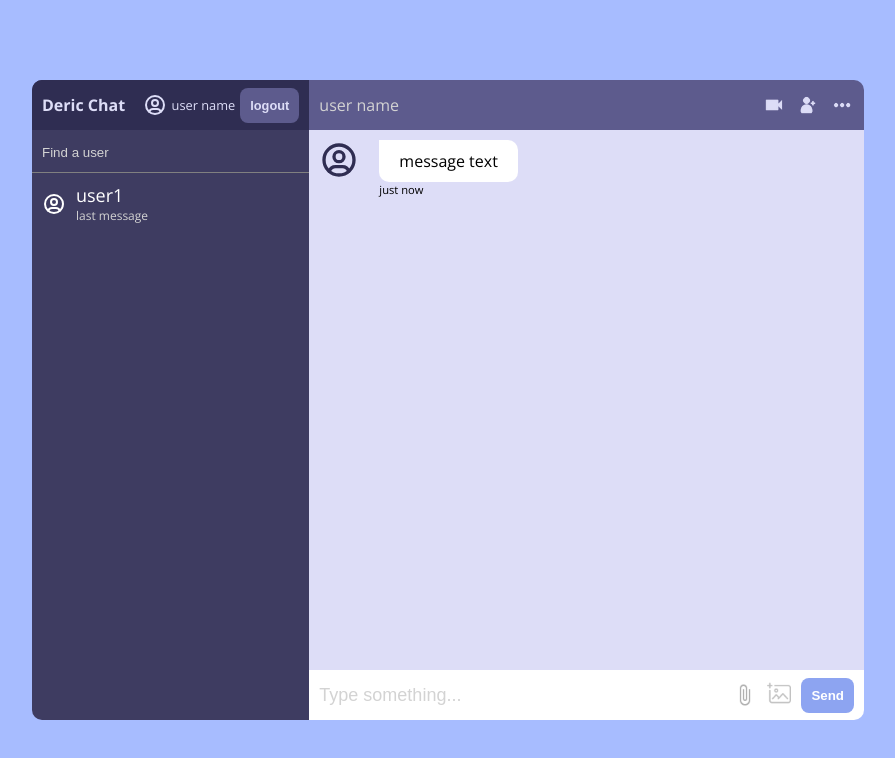
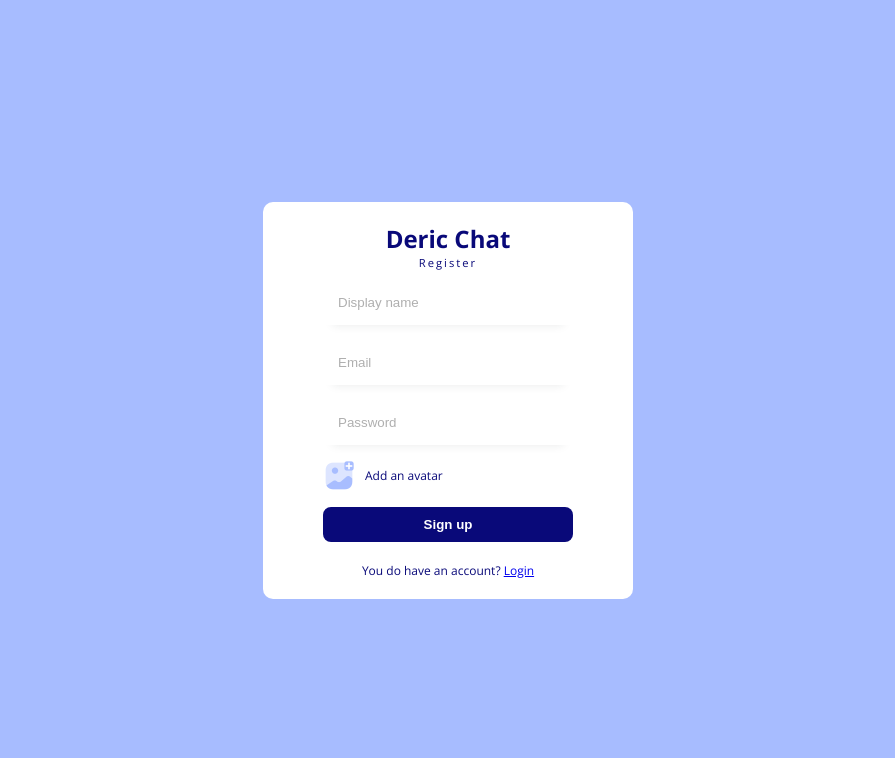
Before and after one commit to muhammadderic/realtime-private-chat-app, a React (Create React App) app: page /register in a window 1280 px wide. Shown: the top 758 px of the page, without its empty margins (192-1087 px from the left). Built offline with nearby package versions, Linux system fonts and the light colour scheme; no server answers.

Commit message:
Setting firebase and create handleSubmit in Register

```diff
--- a/package.json
+++ b/package.json
@@ -6,6 +6,9 @@
     "@testing-library/jest-dom": "^5.16.5",
     "@testing-library/react": "^13.4.0",
     "@testing-library/user-event": "^13.5.0",
+    "dotenv": "^16.0.3",
+    "env-cmd": "^10.1.0",
+    "firebase": "^9.19.1",
     "react": "^18.2.0",
     "react-dom": "^18.2.0",
     "react-router-dom": "^6.10.0",
@@ -17,7 +20,8 @@
     "start": "react-scripts start",
     "build": "react-scripts build",
     "test": "react-scripts test",
-    "eject": "react-scripts eject"
+    "eject": "react-scripts eject",
+    "start:dev": "env-cmd -f .env.development react-scripts start"
   },
   "eslintConfig": {
     "extends": [
--- a/src/App.js
+++ b/src/App.js
@@ -1,13 +1,13 @@
-// import Register from "./pages/Register";
+import Register from "./pages/Register";
 // import Login from "./pages/Login";
-import Home from "./pages/Home";
+// import Home from "./pages/Home";
 
 function App() {
   return (
     <>
-      {/* <Register /> */}
+      <Register />
       {/* <Login /> */}
-      <Home />
+      {/* <Home /> */}
     </>
   );
 }
--- /dev/null
+++ b/src/firebase.js
@@ -0,0 +1,16 @@
+import { initializeApp } from "firebase/app";
+import { getAuth } from "firebase/auth";
+
+const firebaseConfig = {
+  apiKey: process.env.REACT_APP_FIREBASE_KEY,
+  authDomain: process.env.REACT_APP_AUTH_DOMAIN,
+  projectId: process.env.REACT_APP_PROJECT_ID,
+  storageBucket: process.env.REACT_APP_STORAGE_BUCKET,
+  messagingSenderId: process.env.REACT_APP_MESSAGING_SENDER_ID,
+  appId: process.env.REACT_APP_APP_ID
+};
+
+// Initialize Firebase
+export const app = initializeApp(firebaseConfig);
+
+export const auth = getAuth();
--- a/src/pages/Register.jsx
+++ b/src/pages/Register.jsx
@@ -1,7 +1,39 @@
+import { auth } from "../firebase";
+import { createUserWithEmailAndPassword } from "firebase/auth";
 import { Link } from "react-router-dom";
 import AddAvatar from "../img/addAvatar.png";
+import { useState } from "react";
 
 function Register() {
+  const [err, setErr] = useState(false);
+
+  const handleSubmit = async (e) => {
+    e.preventDefault();
+    // const displayName = e.target[0].value;
+    const email = e.target[1].value;
+    const password = e.target[2].value;
+    // const file = e.target[3].files[0];
+
+    try {
+      // Create User
+      console.log(process.env.REACT_APP_FIREBASE_KEY);
+      await createUserWithEmailAndPassword(auth, email, password)
+        .then((userCredential) => {
+          // Signed in
+          const user = userCredential.user;
+          console.log(user);
+        })
+        .catch((error) => {
+          const errorCode = error.code;
+          const errorMessage = error.message;
+          console.log({ errCode: errorCode, errMessage: errorMessage });
+        });
+    } catch (error) {
+      setErr(true);
+      console.error(error.message);
+    }
+  }
+
   return (
     <div className="formContainer">
       <div className="formWrapper">
@@ -9,7 +41,7 @@ function Register() {
           <span className="logo">Deric Chat</span>
           <span className="subtitle">Register</span>
         </div>
-        <form>
+        <form onSubmit={handleSubmit}>
           <input required type="text" placeholder="Display name" />
           <input required type="email" placeholder="Email" />
           <input required type="password" placeholder="Password" />
@@ -19,6 +51,7 @@ function Register() {
             <span>Add an avatar</span>
           </label>
           <button>Sign up</button>
+          {err && <span className="error-auth">Something went wrong</span>}
         </form>
         <p>
           You do have an account? <Link>Login</Link>
--- a/src/styles.scss
+++ b/src/styles.scss
@@ -106,6 +106,12 @@ body {
         img {
           width: 32px;
         }
+      }
+
+      .error-auth {
+        font-size: .8rem;
+        text-align: center;
+        color: red;
       }
     }
 
```
Also changed, not shown: 2 other files (tests, documents, lock files or other folders).
